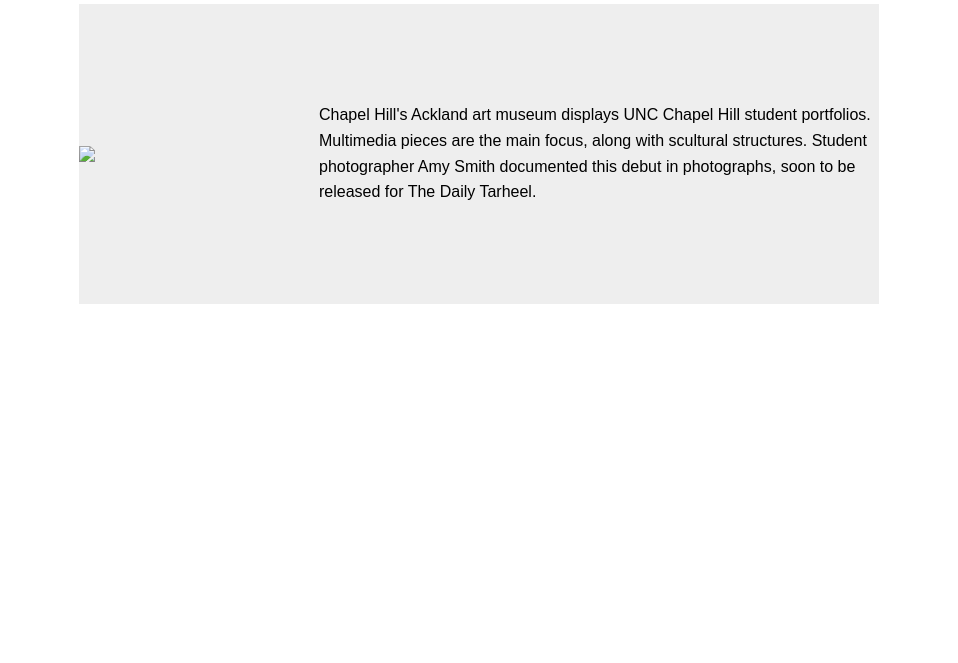
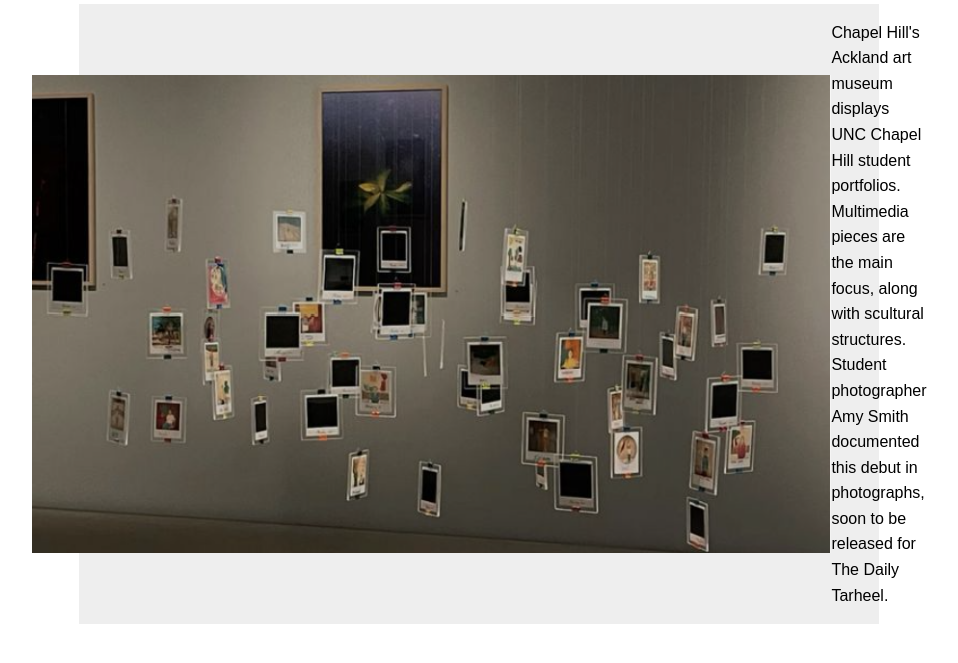
Before and after one commit to gracemiller11/artinstallationarticle, a plain HTML site: page index.html in a window 1280 px wide. Shown: the part 191-854 px from the top of the page, without its empty margins (161-1119 px from the left). Before the commit the page ends 800 px from the top, so only its background shows below. Drawn offline with Linux system fonts and the light colour scheme.

Commit message:
Update image source in index.html

```diff
--- a/index.html
+++ b/index.html
@@ -49,7 +49,7 @@
     <h1>Local Photographer Captures New Art Installation</h1>
 
     <div class="photo">
-        <img src="Screenshot 2026-10-19 225957.png"
+        <img src="artinstpic.png"
     </div>
 
     <p>
```
